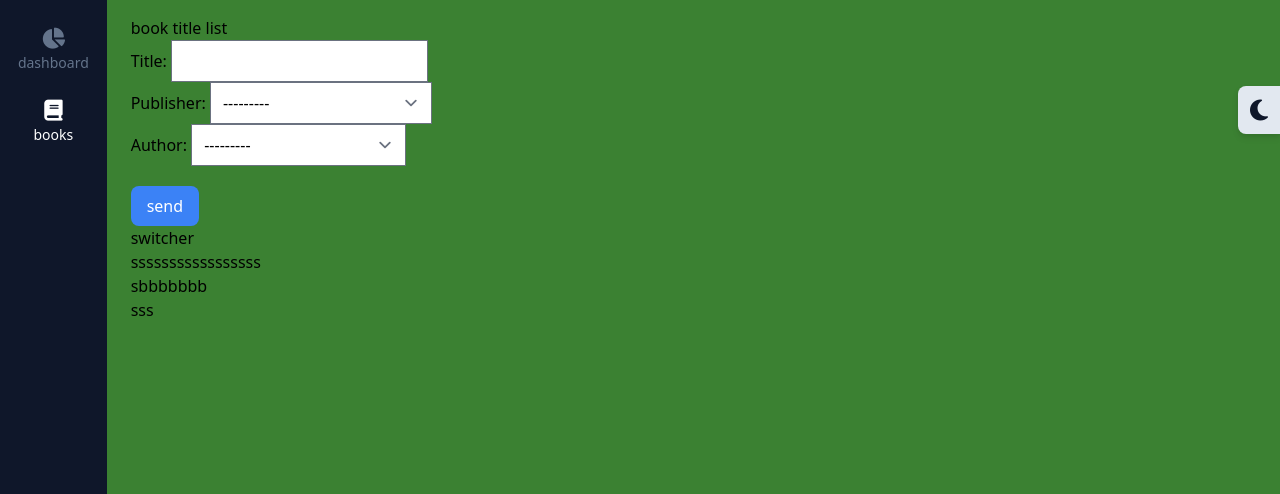
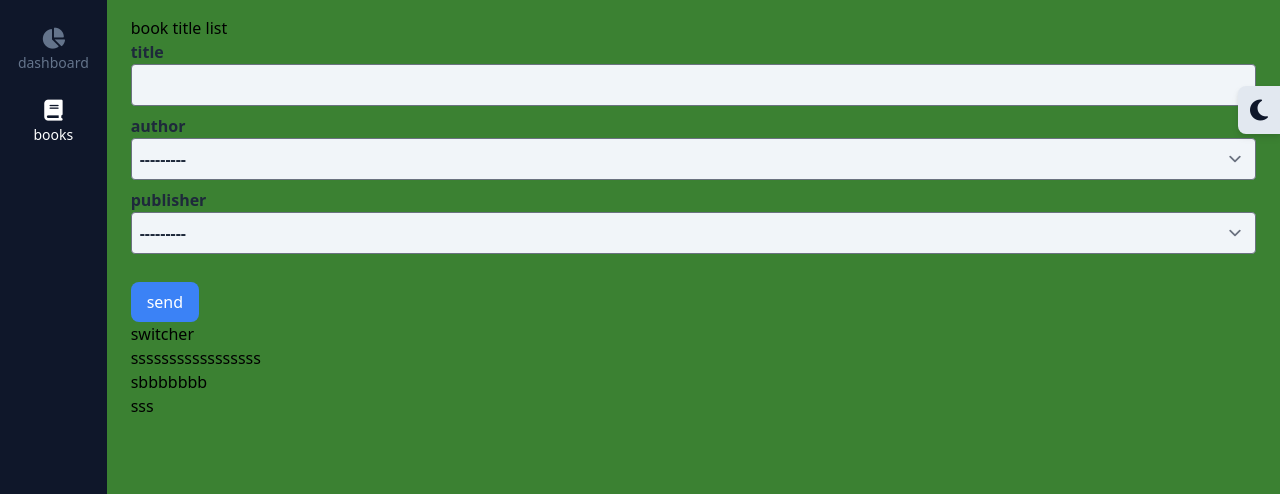
Before and after one commit to papei78/djangoTw, a Django app: page /books/ in a window 1280 px wide. Shown: the part 64-558 px from the top of the page. Run offline with Django 5.2, Linux system fonts and the light colour scheme; data comes from the database, SQL or seed files in the repository; both versions use the stored data as it was after the commit; some libraries are stand-ins or nearby versions.

Commit message:
finish work with styling and validating the form

```diff
--- a/src/authors/models.py
+++ b/src/authors/models.py
@@ -11,4 +11,4 @@ class Author(models.Model):
     """
     name = models.CharField(max_length=200)
     def __str__(self):
-            return f"author : {self.name}"
+            return f"{self.name}"
--- a/src/books/forms.py
+++ b/src/books/forms.py
@@ -7,14 +7,19 @@ class BookTitleForm(forms.ModelForm):
     class Meta:
         model = BookTitle
         fields = ('title','publisher', 'author')
+        # widgets= {
+        #     'title':forms.TextInput(attrs= {'class':'border bg-purple-200 p-3'}),
+        #     'author':forms.Select(attrs= {'class':'border bg-purple-200 p-3'}),
+        #     'publisher':forms.Select(attrs= {'class':'border bg-purple-200 p-3'})
+        # }
 
     def clean (self):
         title = self.cleaned_data.get('title')
 
         if len(title) <5:
             error_msg = f'the title is too short'
-            # self.add_error('title', error_msg)
-            raise ValidationError(error_msg)
+            self.add_error('title', error_msg)
+            # raise ValidationError(error_msg)
 
         book_title_exists = BookTitle.objects.filter(title__iexact=title).exists()
         if book_title_exists:
--- a/src/books/templates/books/main.html
+++ b/src/books/templates/books/main.html
@@ -1,13 +1,38 @@
 {% extends "base.html" %}
-
+{% load  widget_tweaks %}
 
 {% block title %} book title list{% endblock title %}
 
 {% block content %}
 <h1>book title list</h1>
+{% comment %} {% if form.non_field_errors %}
+    {% for error in form.non_field_errors  %}
+    <div class="font-bold text-xl text-red-400">{{error}}</div>
+    {% endfor %}
+{% endif %} {% endcomment %}
 <form  action="" method="POST">
     {% csrf_token %}
-    {{form.as_p}}
+    {% comment %} {{form.title| add_class:'bg-slate-900 text-slate-400 p-3 rounded-2xl font-bold'}} {% endcomment %}
+    <div class="mb-2">
+        <label for="{{form.title.id_for_label}}" class="block font-bold text-slate-800 dark:text-slate-300">
+          title  {{form.title|add_class:'bg-slate-100 dark:bg-slate-300 text-slate-800 rounded p-2 w-full '}}
+        </label>
+        {% if form.title.errors %}
+        {% for error in form.title.errors  %}
+        <div class="my-1 text-red-500 font-bold text-sm">{{error}} </div>
+        {% endfor %}
+        {% endif %}
+    </div>
+    <div class="mb-2">
+        <label for="{{form.author.id_for_label}}" class="block font-bold text-slate-800 dark:text-slate-300">
+          author  {{form.author|add_class:'bg-slate-100 dark:bg-slate-300 text-slate-800 rounded p-2 w-full '}}
+        </label>
+    </div>
+    <div class="mb-2">
+        <label for="{{form.publisher.id_for_label}}" class="block font-bold text-slate-800 dark:text-slate-300">
+          publisher  {{form.publisher|add_class:'bg-slate-100 dark:bg-slate-300 text-slate-800 rounded p-2 w-full '}}
+        </label>
+    </div>
     <button type="submit" class="px-4 py-2 mt-5 bg-blue-500 text-white rounded-lg ">send</button>
 </form>
 {% if qs %}
--- a/src/books/views.py
+++ b/src/books/views.py
@@ -5,6 +5,7 @@ from .models import BookTitle
 from django.views.generic import ListView, FormView
 from .forms import BookTitleForm
 from django.urls import reverse, reverse_lazy
+
 # Create your views here.
 
 
--- a/src/core/settings.py
+++ b/src/core/settings.py
@@ -49,6 +49,7 @@ INSTALLED_APPS = [
     'tailwind',
     'theme',
     'django_browser_reload',
+    'widget_tweaks',
     ]
 TAILWIND_APP_NAME = 'theme'
 INTERNAL_IPS = [
--- a/src/theme/static/css/dist/styles.css
+++ b/src/theme/static/css/dist/styles.css
@@ -786,6 +786,11 @@ select {
   margin-right: auto;
 }
 
+.my-1 {
+  margin-top: 0.25rem;
+  margin-bottom: 0.25rem;
+}
+
 .mb-2 {
   margin-bottom: 0.5rem;
 }
@@ -854,6 +859,14 @@ select {
   border-radius: 0.5rem;
 }
 
+.rounded {
+  border-radius: 0.25rem;
+}
+
+.rounded-2xl {
+  border-radius: 1rem;
+}
+
 .rounded-l-lg {
   border-top-left-radius: 0.5rem;
   border-bottom-left-radius: 0.5rem;
@@ -879,6 +892,26 @@ select {
   background-color: rgb(15 23 42 / var(--tw-bg-opacity));
 }
 
+.bg-gray-300 {
+  --tw-bg-opacity: 1;
+  background-color: rgb(209 213 219 / var(--tw-bg-opacity));
+}
+
+.bg-slate-300 {
+  --tw-bg-opacity: 1;
+  background-color: rgb(203 213 225 / var(--tw-bg-opacity));
+}
+
+.bg-slate-400 {
+  --tw-bg-opacity: 1;
+  background-color: rgb(148 163 184 / var(--tw-bg-opacity));
+}
+
+.bg-slate-100 {
+  --tw-bg-opacity: 1;
+  background-color: rgb(241 245 249 / var(--tw-bg-opacity));
+}
+
 .bg-gradient-to-r {
   background-image: linear-gradient(to right, var(--tw-gradient-stops));
 }
@@ -895,6 +928,10 @@ select {
 
 .p-3 {
   padding: 0.75rem;
+}
+
+.p-2 {
+  padding: 0.5rem;
 }
 
 .px-4 {
@@ -930,6 +967,15 @@ select {
   line-height: 1.25rem;
 }
 
+.text-xl {
+  font-size: 1.25rem;
+  line-height: 1.75rem;
+}
+
+.font-bold {
+  font-weight: 700;
+}
+
 .text-slate-500 {
   --tw-text-opacity: 1;
   color: rgb(100 116 139 / var(--tw-text-opacity));
@@ -943,6 +989,46 @@ select {
 .text-white {
   --tw-text-opacity: 1;
   color: rgb(255 255 255 / var(--tw-text-opacity));
+}
+
+.text-blue-300 {
+  --tw-text-opacity: 1;
+  color: rgb(147 197 253 / var(--tw-text-opacity));
+}
+
+.text-blue-700 {
+  --tw-text-opacity: 1;
+  color: rgb(29 78 216 / var(--tw-text-opacity));
+}
+
+.text-slate-700 {
+  --tw-text-opacity: 1;
+  color: rgb(51 65 85 / var(--tw-text-opacity));
+}
+
+.text-slate-400 {
+  --tw-text-opacity: 1;
+  color: rgb(148 163 184 / var(--tw-text-opacity));
+}
+
+.text-slate-800 {
+  --tw-text-opacity: 1;
+  color: rgb(30 41 59 / var(--tw-text-opacity));
+}
+
+.text-red-500 {
+  --tw-text-opacity: 1;
+  color: rgb(239 68 68 / var(--tw-text-opacity));
+}
+
+.text-slate-200 {
+  --tw-text-opacity: 1;
+  color: rgb(226 232 240 / var(--tw-text-opacity));
+}
+
+.text-red-400 {
+  --tw-text-opacity: 1;
+  color: rgb(248 113 113 / var(--tw-text-opacity));
 }
 
 .drop-shadow-md {
@@ -980,9 +1066,19 @@ select {
   background-color: rgb(250 204 21 / var(--tw-bg-opacity));
 }
 
+.dark\:bg-slate-300:is(.dark *) {
+  --tw-bg-opacity: 1;
+  background-color: rgb(203 213 225 / var(--tw-bg-opacity));
+}
+
 .dark\:text-white:is(.dark *) {
   --tw-text-opacity: 1;
   color: rgb(255 255 255 / var(--tw-text-opacity));
+}
+
+.dark\:text-slate-300:is(.dark *) {
+  --tw-text-opacity: 1;
+  color: rgb(203 213 225 / var(--tw-text-opacity));
 }
 
 .dark\:hover\:bg-yellow-500:hover:is(.dark *) {
```
Also changed, not shown: src/db.sqlite3.
